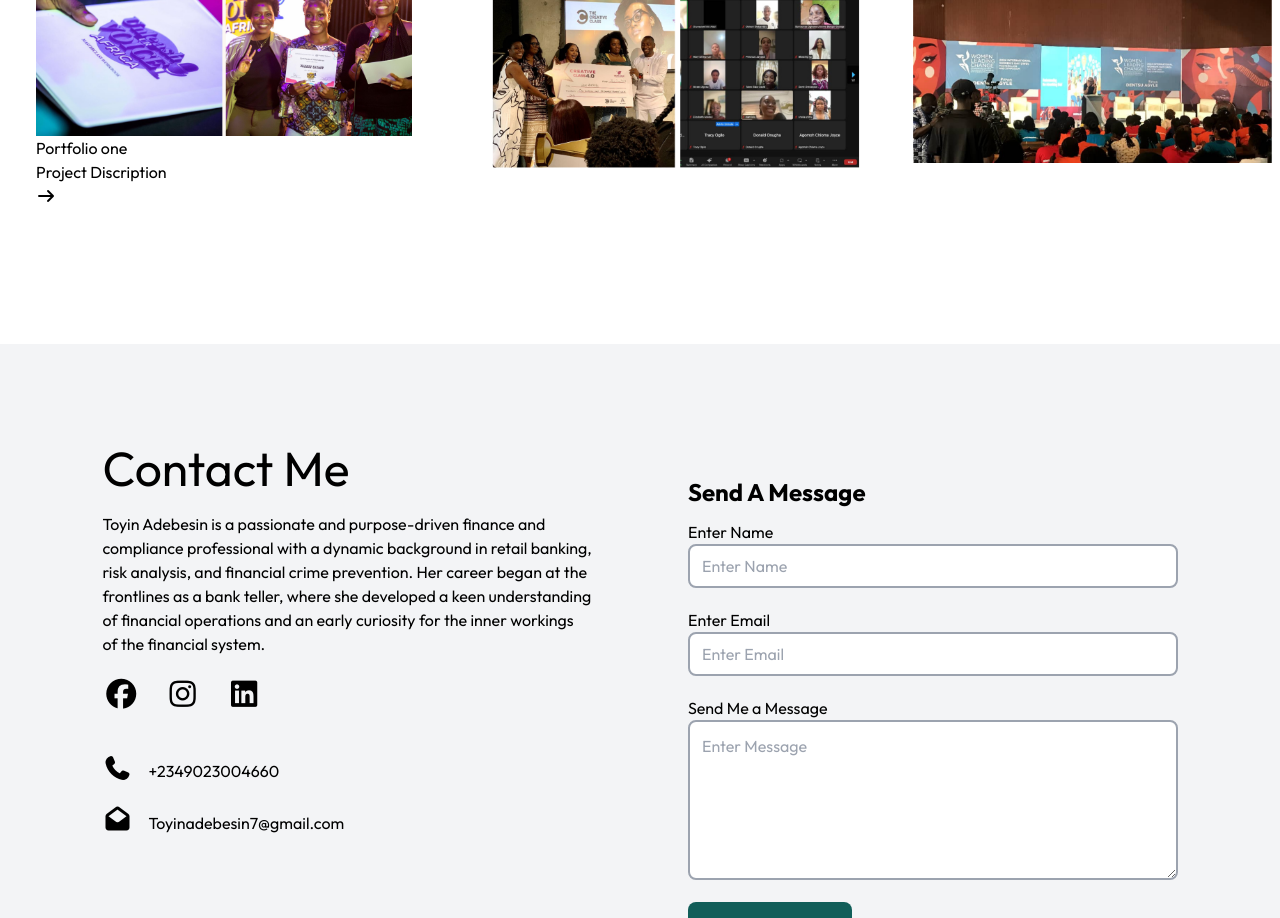
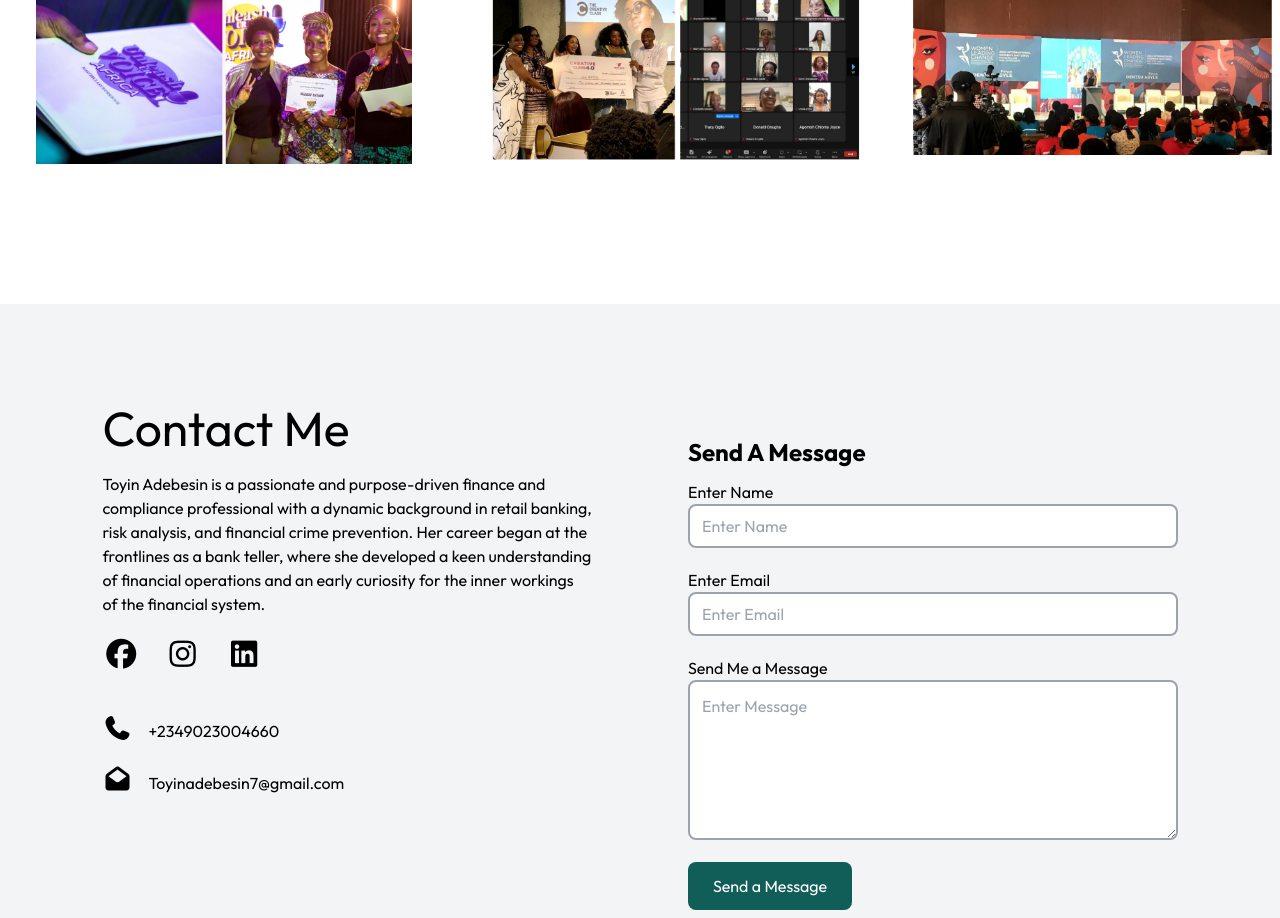
Before and after one commit to Agbakay/toyin-adebesin-portfolio, a React (Vite) app in the folder Landing Page/: page / in a window 1280 px wide. Shown: the part 2880-3798 px from the top of the page. Built offline with nearby package versions, Linux system fonts and the light colour scheme.

Commit message:
New edit

```diff
--- a/Landing Page/src/components/Portfolio.jsx
+++ b/Landing Page/src/components/Portfolio.jsx
@@ -11,18 +11,13 @@ const Portfolio = () => {
         <h1 className="sm:text-5xl text-4xl text-center">More Than a Resume</h1>
         <p className="text-center p-4">
           Meet Toyin, still leave the Whether she’s dancing, cracking a clever
+          <br></br>
           joke, or leading a high-stakes project, she shows up with intention,
           excellence, and a human touch.
         </p>
         <div className="  sm:flex gap-10 justify-between items-center pt-10   ">
           <div className=" cursor-pointer p-9">
             <img src={image_1} alt="" />
-
-            <h1>Portfolio one</h1>
-            <p>Project Discription</p>
-            <a href="#">
-              <i className="fa-solid fa-arrow-right"></i>
-            </a>
           </div>
           <div className=" object-contain  ">
             <img src={image_2} alt="" />
```
